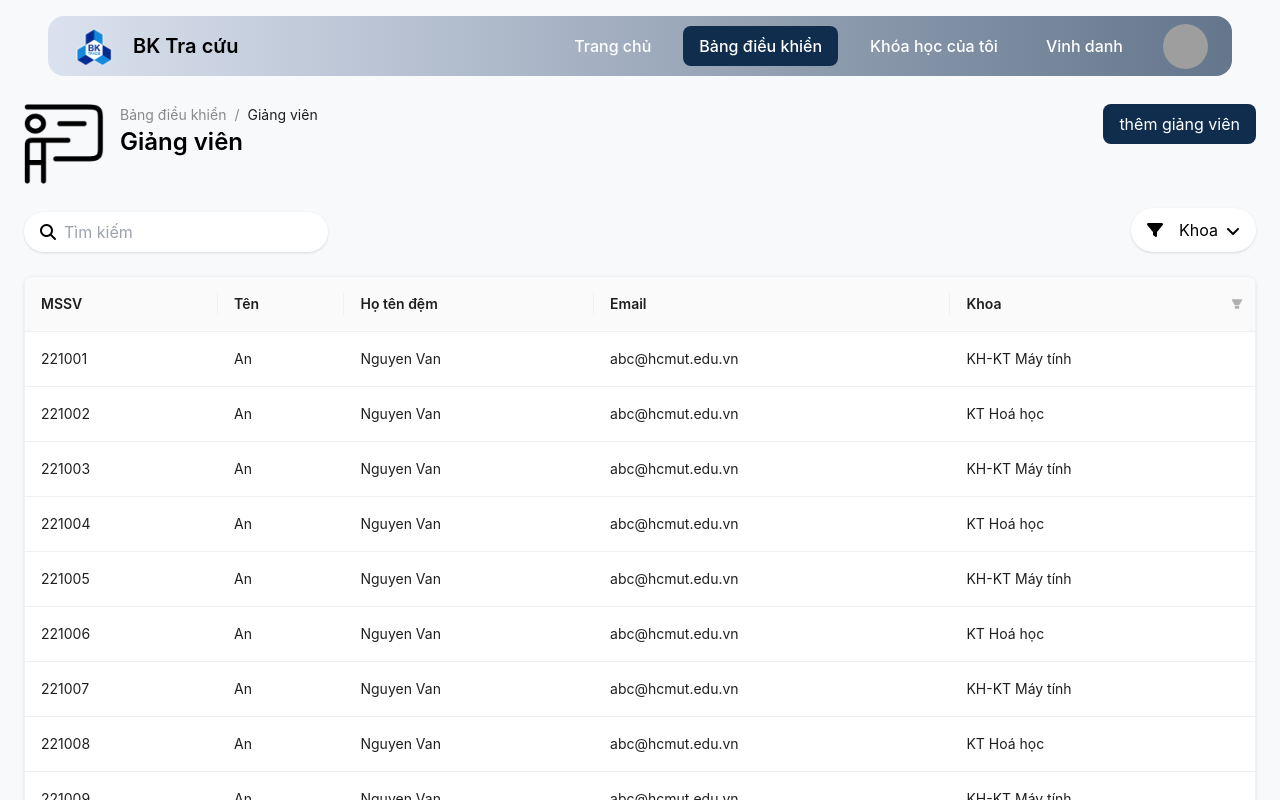
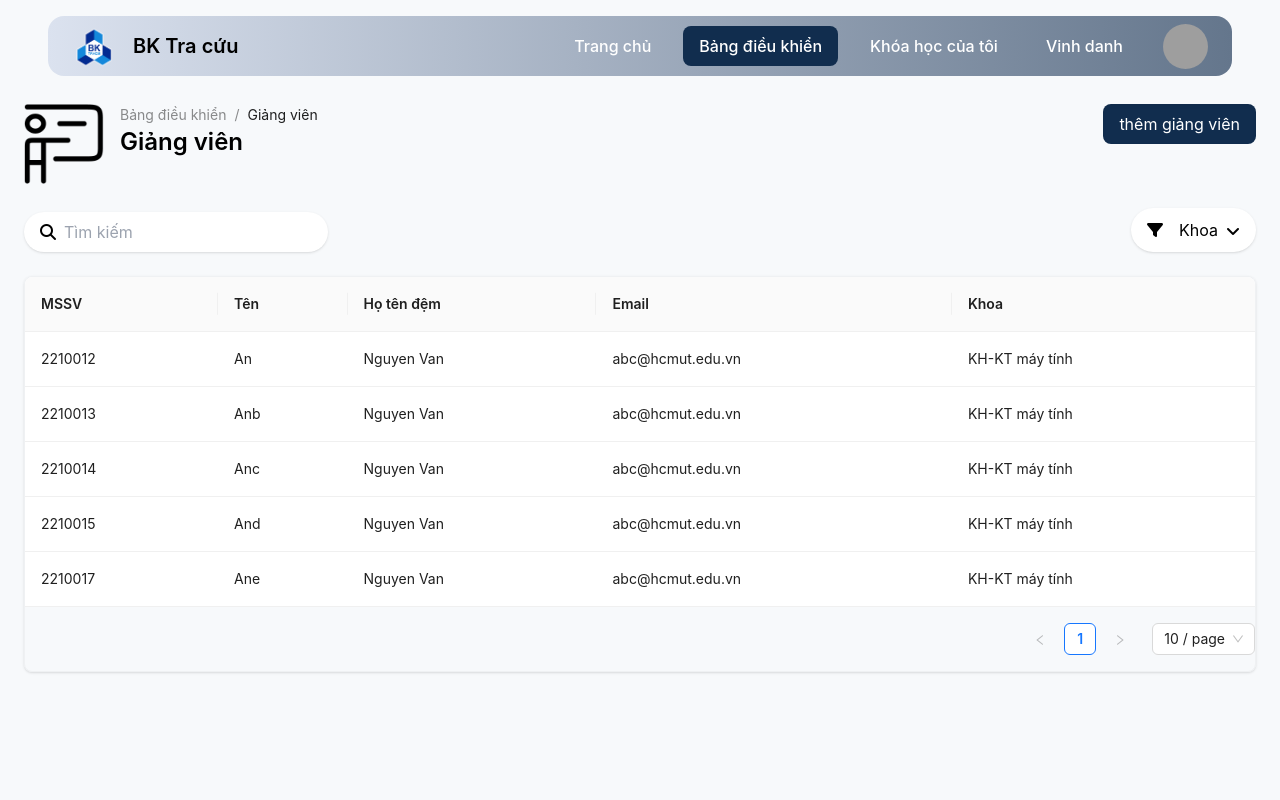
Before and after one commit to dath-241/grade-portal-web-1, a React (Create React App) app: page /management/lecturer-list in a window 1280 px wide. Shown: the top 800 px of the page. Built offline with nearby package versions, Linux system fonts and the light colour scheme; data requests are answered from the project's data file; grey boxes are pictures that could not be loaded.

Commit message:
#1 mockup API for lecturer info

```diff
--- /dev/null
+++ b/src/apis/lecturers.jsx
@@ -0,0 +1,9 @@
+//List all lecturer's apis
+import axios from 'axios'
+import { LECTURER_LIST_API_URL } from "../constants/api";
+
+export const fetchAllLecturerApi = async () => {
+  const response = await axios.get(LECTURER_LIST_API_URL);
+  console.log("Return data: ", response);
+  return response.data;
+};
--- /dev/null
+++ b/src/constants/api.js
@@ -0,0 +1,3 @@
+//List all api in this project
+const API_URL = "http://localhost:4000";
+export const LECTURER_LIST_API_URL = `${API_URL}/lecturers`;
--- a/src/pages/ManageLecturer/LecturerList.jsx
+++ b/src/pages/ManageLecturer/LecturerList.jsx
@@ -1,5 +1,6 @@
-import React, { useState } from 'react';
+import React, { useState, useEffect } from 'react';
 import { Breadcrumb, Table } from 'antd';
+import { fetchAllLecturerApi } from '../../apis/lecturers';
 
 import LecturerIcon from '../../assets/img/teacher.png';
 import { Link } from 'react-router-dom';
@@ -7,15 +8,17 @@ import { Link } from 'react-router-dom';
 function LecturerList() {
     const [pageSize, setPageSize] = useState(10);
     const [searchTerm, setSearchTerm] = useState('');
-    const [selectedFaculty, setSelectedFaculty] = useState('');
+    const [lecturers, setLecturers] = useState([]);
 
-    const data = Array.from({ length: 50 }, (_, index) => ({
-        studentId: `22100${index + 1}`,
-        name: 'An',
-        surName: 'Nguyen Van',
-        email: 'abc@hcmut.edu.vn',
-        faculty: index % 2 === 0 ? 'KH-KT Máy tính' : 'KT Hoá học',
-    }));
+    const getLecturers = async () => {
+        const lecturerData =  await fetchAllLecturerApi();
+        setLecturers(lecturerData);
+    };
+
+    useEffect(() => {
+        getLecturers();
+    }, []);
+
 
     const handlePageSizeChange = (value) => {
         setPageSize(value);
@@ -32,20 +35,10 @@ function LecturerList() {
         setSearchTerm(e.target.value.toLowerCase());
     };
 
-    const handleFacultyChange = (faculty) => {
-
-    };
-
-    const filteredData = data.filter((item) =>
-        Object.keys(item).some((key) =>
-            String(item[key]).toLowerCase().includes(searchTerm)
-        )
-    );
-
     const columns = [
         {
             title: <span style={{ fontWeight: '600' }}>MSSV</span>,
-            dataIndex: 'studentId',
+            dataIndex: 'id',
         },
         {
             title: <span style={{ fontWeight: '600' }}>Tên</span>,
@@ -62,11 +55,6 @@ function LecturerList() {
         {
             title: <span style={{ fontWeight: '600' }}>Khoa</span>,
             dataIndex: 'faculty',
-            filters: [
-                { text: 'KH-KT Máy tính', value: 'KH-KT Máy tính'},
-                { text: 'KT Hoá học', value: 'KT Hoá học'},
-            ],
-            onFilter: (value, record) => record.faculty.includes(value),
         },
     ];
 
@@ -123,7 +111,7 @@ function LecturerList() {
             {/* table */}
             <Table
                 columns={columns}
-                dataSource={filteredData}
+                dataSource={lecturers}
                 pagination={paginationOptions}
                 scroll={{
                     x: 900,
--- a/src/pages/ManageStudent/StudentList.jsx
+++ b/src/pages/ManageStudent/StudentList.jsx
@@ -32,7 +32,7 @@ function StudentList() {
         setSearchTerm(e.target.value.toLowerCase());
     };
 
-    const filteredData = data.filter(() =>
+    const filteredData = data.filter((item) =>
         Object.keys(item).some((key) =>
             String(item[key]).toLowerCase().includes(searchTerm)
         )
```
Also changed, not shown: 1 other file (tests, documents, lock files or other folders).
